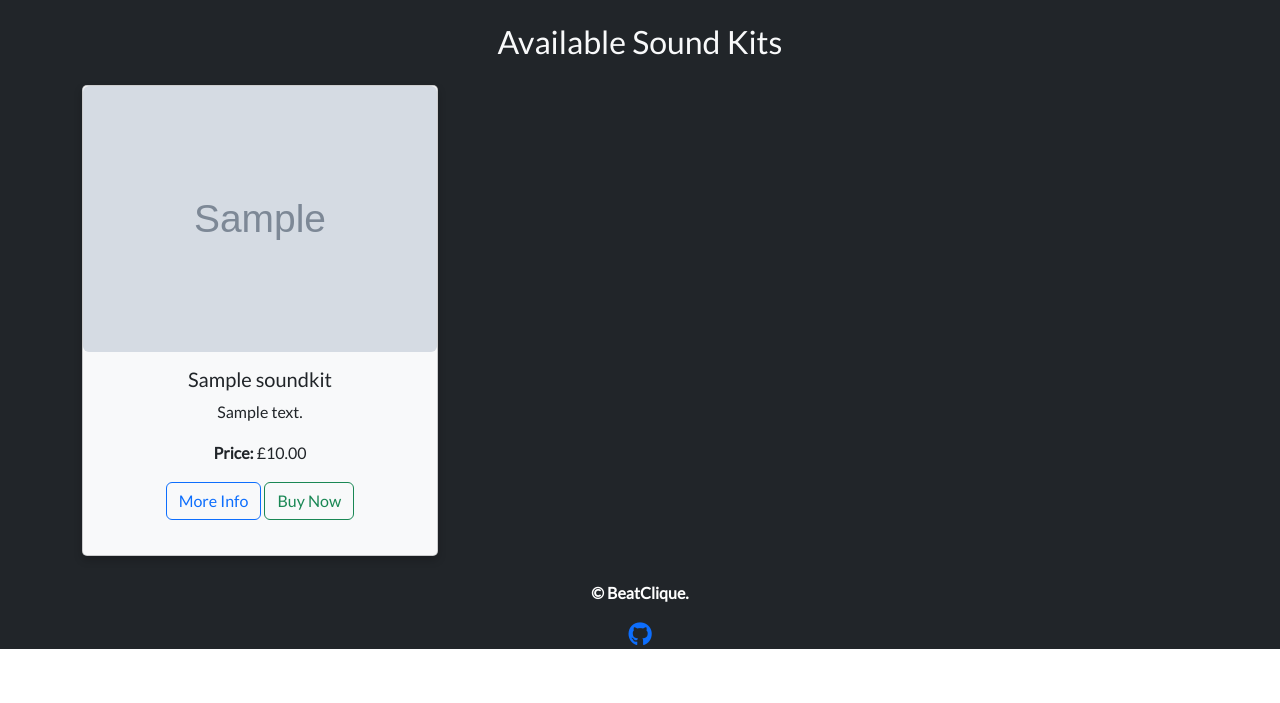
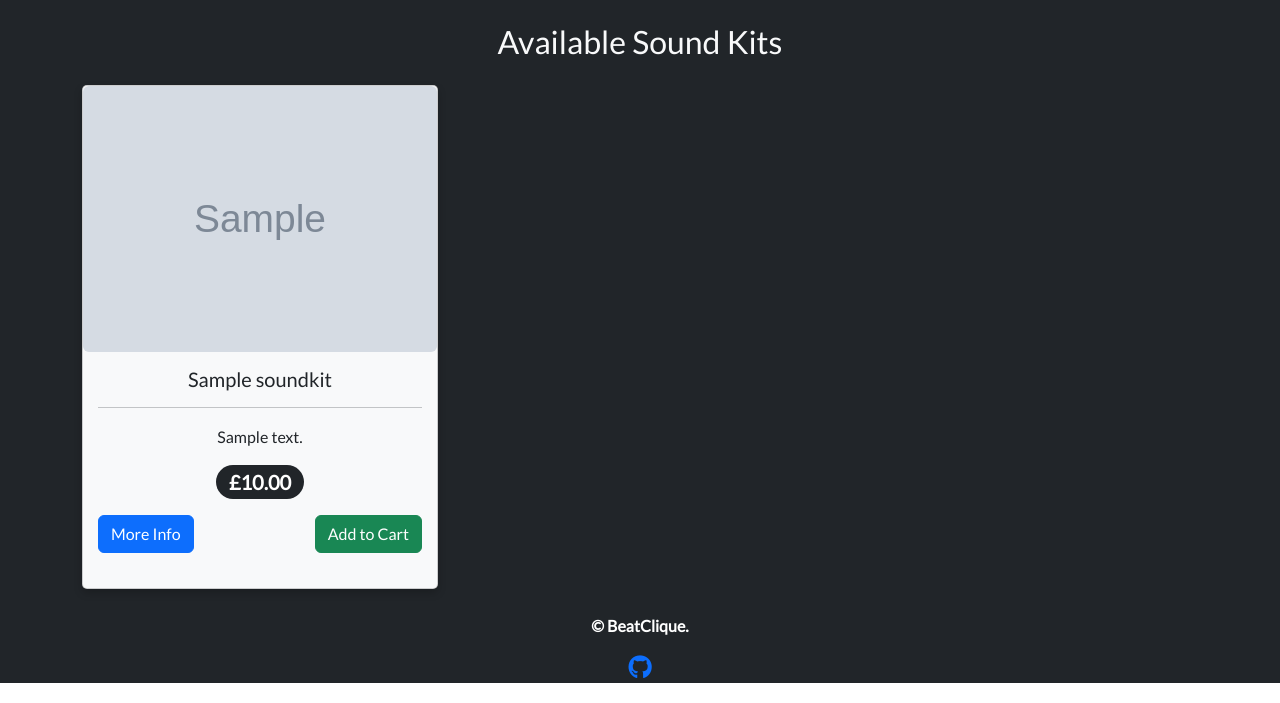
Before and after one commit to CroftsDeveloper/BeatClique_V1, a Django app: page /soundkits/ in a window 1280 px wide. Shown: the part 97-800 px from the top of the page. Run offline with Django 5.2, Linux system fonts and the light colour scheme; tables that the repository leaves empty hold one stand-in row (values such as "Sample post"); grey boxes marked "Sample" are stand-in pictures; parts of the project's set-up code (start-up, migrations or seed data) failed here and were passed over; some libraries are stand-ins or nearby versions.

Commit message:
Enhanced Sound Kits Display
Description:
Improved layout and styling for better UX
- Centered price badge horizontally.
- Updated badge color to match soundkit_detail.html styling

```diff
--- a/soundkit/templates/soundkit/soundkit_list.html
+++ b/soundkit/templates/soundkit/soundkit_list.html
@@ -16,15 +16,20 @@
                     <!-- Rounded images -->
                     <img src="{{ soundkit.image.url }}" class="card-img-top rounded" alt="Cover image of {{ soundkit.name }}">
                     <div class="card-body">
+                        <!-- Title -->
                         <h5 class="card-title">{{ soundkit.name }}</h5>
+                        <!-- Title separator below the title -->
+                        <hr class="my-3">
                         <!-- Truncated sound kit description-->
                         <p class="card-text">{{ soundkit.description|truncatechars:80 }}</p>
-                        <div class="mt-auto">
-                            <!-- Displaying price with a label -->
-                            <p class="card-text"><strong>Price:</strong> £{{ soundkit.price }}</p>
-                            <!-- Outlined buttons -->
-                            <a href="{% url 'soundkit_detail' soundkit.pk %}" class="btn btn-outline-primary">More Info</a>
-                            <a href="#" class="btn btn-outline-success">Buy Now</a>
+                        <!-- Price badge -->
+                        <div class="d-flex justify-content-center align-items-center mb-3">
+                            <span class="badge bg-dark text-white rounded-pill price-badge" style="font-size: 20px;">£{{ soundkit.price }}</span>
+                        </div>
+                        <!-- Styled buttons -->
+                        <div class="d-flex justify-content-between">
+                            <a href="{% url 'soundkit_detail' soundkit.pk %}" class="btn btn-primary">More Info</a>
+                            <a href="{% url 'cart:add_to_cart' soundkit.id %}" class="btn btn-success">Add to Cart</a>
                         </div>
                     </div>
                 </div>
```
